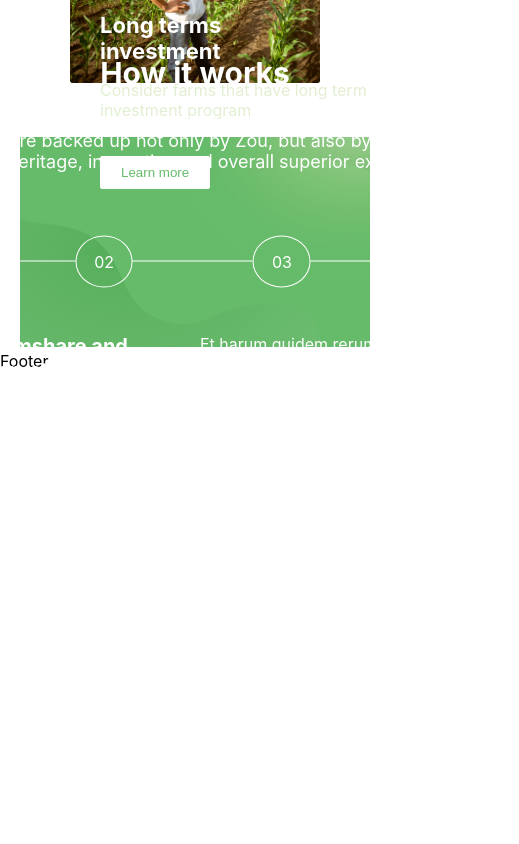
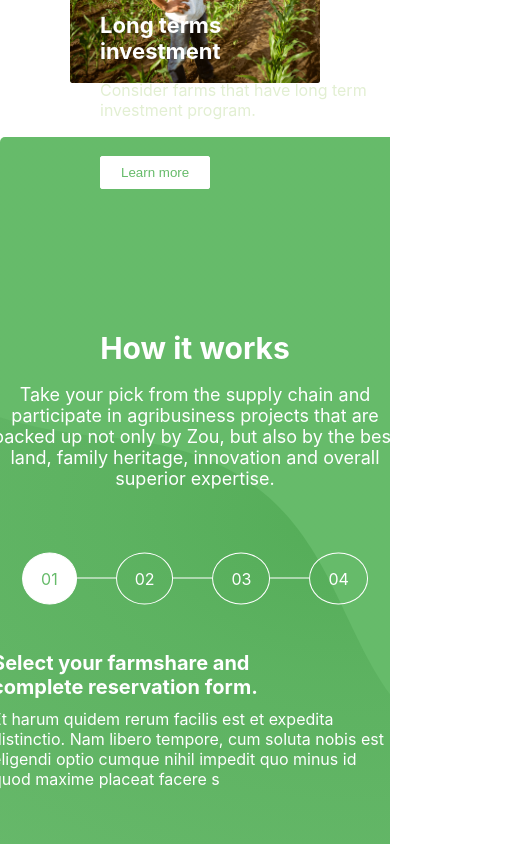
Before and after one commit to mesu-ai/zoh-farm-landingpage, a React (Create React App) app: page / in a window 390 px wide. Shown: the part 3060-3904 px from the top of the page, 519 px wide, since content can reach past the window. Before the commit the page ends 3493 px from the top, so only its background shows below. Built offline with nearby package versions, Linux system fonts and the light colour scheme.

Commit message:
update how-it-work

```diff
--- a/src/components/molecules/HowToWork.jsx
+++ b/src/components/molecules/HowToWork.jsx
@@ -1,15 +1,18 @@
 import React from 'react';
 import howToWorkBg from '../../assets/images/how-to-work-bg.svg';
+import './styles.scss';
+import '../../styles/responsive.scss';
+
 
 const HowToWork = () => {
   return (
     <div id='howToWork'>
-      <div className='container'>
-        <img
+      <div className='container how-it-work-container'>
+        {/* <img
           width='100%'
           src={howToWorkBg}
           alt='how_to_work'
-        />
+        /> */}
 
         <div className='how-to-work-info'>
           <h6 className='how-work-title'>How it works</h6>
--- a/src/components/molecules/styles.scss
+++ b/src/components/molecules/styles.scss
@@ -121,10 +121,20 @@
 // how-To-Work style
 
 #howToWork {
-  position: relative;
+  // background-image: url('../../assets/images/how-to-work-bg.svg');
+  // background-repeat: no-repeat;
+  // height: 100vh;
+  // position: relative;
+
+  .how-it-work-container {
+    background-image: url('../../assets/images/how-to-work-bg.svg');
+    background-repeat: no-repeat;
+    height: 100vh;
+
+    position: relative;
+  }
 
   .how-to-work-info {
-
     position: absolute;
     top: 50%;
     left: 50%;
@@ -153,14 +163,9 @@
       }
       .step-connector {
         content: '';
-
-        // position: relative;
-        // top: 1.5rem;
-        // left: 50%;
-        width: 120px;
+        width: 10vw;
         height: 1px;
         background-color: white;
-        // order: -1;
       }
     }
 
@@ -178,5 +183,14 @@
         margin: 0px;
       }
     }
+
+    @media only screen and (max-width: 768px) {
+      .how-work-stepper-des {
+       @include grid-cols-divided(1, 1fr);
+
+    }
+    }
+
   }
+
 }
--- a/src/styles/responsive.scss
+++ b/src/styles/responsive.scss
@@ -90,3 +90,12 @@
   }
 
 }
+
+// how-it-work style
+@media only screen and (max-width: 768px) {
+
+   .how-work-stepper-des {
+    @include grid-cols-divided(1, 1fr);
+
+}
+}
```
